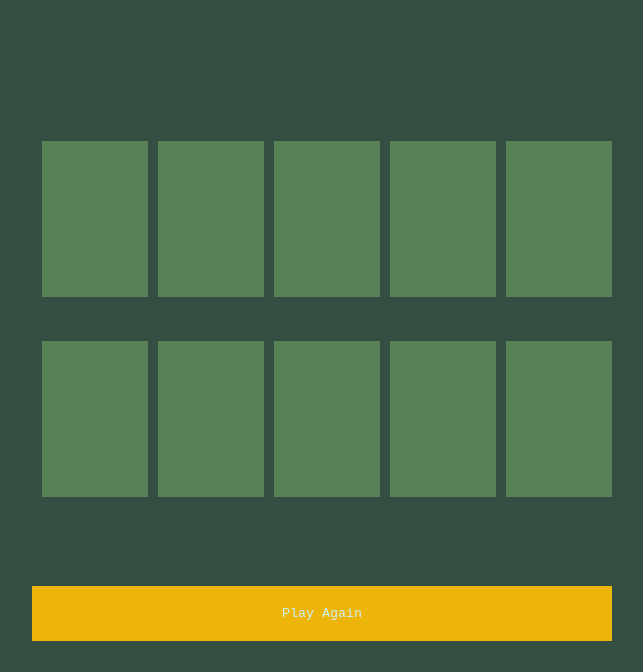
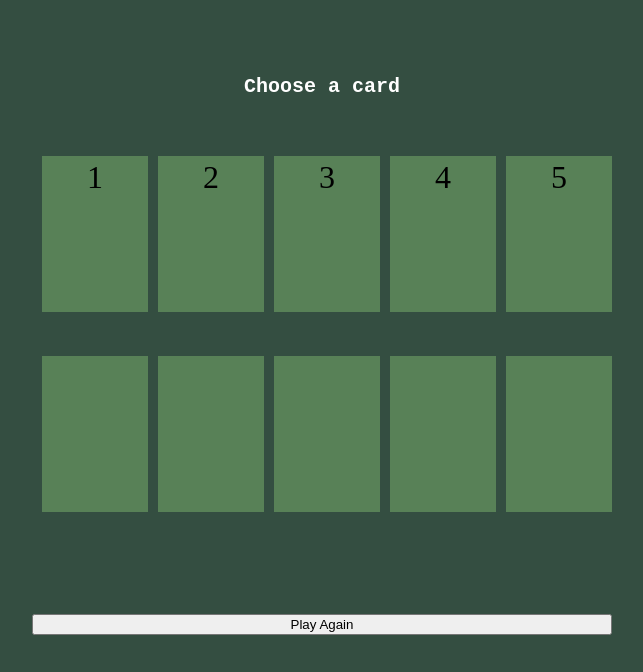
Before and after one commit to ktr2bqg/memory-lane-game, a plain HTML site: page index.html in a window 1280 px wide. Shown: the part 144-816 px from the top of the page, without its empty margins (318-961 px from the left). Drawn offline with Linux system fonts and the light colour scheme.

Commit message:
functions-working

```diff
--- a/css/style.css
+++ b/css/style.css
@@ -16,7 +16,16 @@ h1 {
   justify-content: center;
   align-items: center;
 }
-
+h2 {
+  color: white;
+  font-family: monospace;
+  font-size: 20px;
+  display: flex;
+  justify-content: center;
+  align-items: center;
+  padding: 0%;
+  margin: 0%;
+}
 .container {
   display: grid;
   grid-template-columns: repeat(5, 1fr);
@@ -54,17 +63,17 @@ h1 {
 }
 
 .back:hover {
-background-color: #edb409;
+background-color: #edb409;}
 transform: rotateY(180deg);
 transition: 1s;
-/*background-image: url("../images/90spinkheart.jpg");*/
-}
+/*background-image: url("../images/90spinkheart.jpg");}*/
 
-.front {
+
+/*.front {
   color: #588157;
   display: flex;
   justify-content: center;
-}
+}*/
 
 .playBtn {
   font-family: monospace;
--- a/index.html
+++ b/index.html
@@ -9,13 +9,13 @@
 </head>
 <body>
     <h1>Memory Game</h1>
-    <h2></h2>
+    <h2>Choose a card</h2>
     <div class="container">
-        <div id="0" class="cards back"></div>
-        <div id="1" class="cards back"></div>
-        <div id="2" class="cards back"></div>
-        <div id="3" class="cards back"></div>
-        <div id="4" class="cards back"></div>
+        <div id="0" class="cards back">1</div>
+        <div id="1" class="cards back">2</div>
+        <div id="2" class="cards back">3</div>
+        <div id="3" class="cards back">4</div>
+        <div id="4" class="cards back">5</div>
         <div id="5" class="cards back"></div>
         <div id="6" class="cards back"></div>
         <div id="7" class="cards back"></div>
@@ -24,5 +24,5 @@
         </div>
     </div>
 </body>
-<button class="playBtn">Play Again</button>
+<button id="playBtn">Play Again</button>
 </html>
--- a/js/app.js
+++ b/js/app.js
@@ -1,56 +1,49 @@
 /*------Constants------*/
-const cardEls = document.querySelectorAll('.cards')
-const resetBtn = document.getElementById('reset')
-const messageEl = document.querySelector('h2')
-
-
+const cardsEls = document.querySelectorAll(".cards");
+console.log(cardsEls);
+const messageEl = document.querySelector("h2");
+console.log(messageEl);
+const playBtn = document.getElementById("playBtn");
+console.log(playBtn);
 
 /*------Variables------*/
-let board;
 let winner;
-let cards = ["1", "2", "3", "4", "5", "6", "7", "8", "9", "10"];
-let turn = 1;
-let selectedCard1;
-let selectedCard2;
-/*------Cached Element References------*/
+console.log(winner);
+let playerChoice;
+console.log(playerChoice)
+
+/*------Functions------*/
+init();
+
+function init() {
+  cards = ["1", "2", "3", "4", "5", "6", "7", "8", "9", "10"];
+  winner = false
+  turn = 0;
+}
+console.log(cards);
+
+function render() {}
+render();
+
+function compareCards() {}
+compareCards();
+
+function clickCard() {
+}
+clickCard();
 
 /*------Event Listeners------*/
-cardEls.forEach((cardEl) => {
-    console.log(cardEl.id);
-    console.log(parseInt(cardEl.id) +1);
-    //console.log(cards[cardEl.id]);
-    cardEl.className = `cards back ${cards[cardEl.id]}`;
-    cardEl.addEventListener("click", handleClickCard);
+playBtn.addEventListener('click', function() {
+    console.log('Button was clicked!')
 })
-/*------Functions------*/
-init()
+playBtn.click()
 
-function init() {
-    cards = ["1", "2", "3", "4", "5", "6", "7", "8", "9", "10"];
-    turn = 0;
-    winner = false;
-    render()
-};
-
-function render() {
-    randomizeCards()
-}
-
-function randomizeCards() {
- const randomIdx = Math.floor(Math.random() * cards.length);
-  userChoice = cards[randomIdx];
-    }
-
-console.log(userChoice);
-
-function handleClickCard(event) {
-    if (turn === 0) {
-        selectedCard1 = cards[cardEls.id]
-        return turn = 2
-    } else {
-        selectedCard2 = cards[cardEls.id]
-        return turn = 1
-    }
-}
-
-function compareCards() {}
+cardsEls.forEach((cardEl) => {
+  //console.log(cardEl.id);
+  //console.log(parseInt(cardEl.id) + 1);
+  //console.log(cards[cardEl.id]);
+  cardEl.className = `cards back ${cards[cardEl.id]}`;
+  cardEl.addEventListener("click", function() {
+    console.log('Card was Clicked!')
+    })
+})
```
